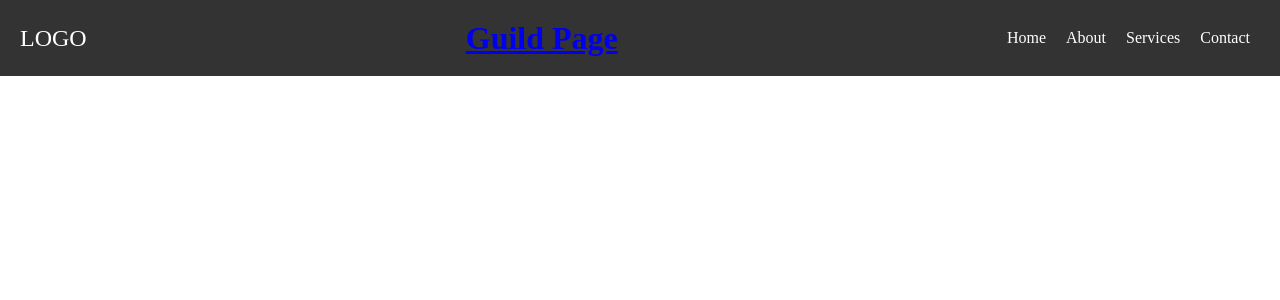
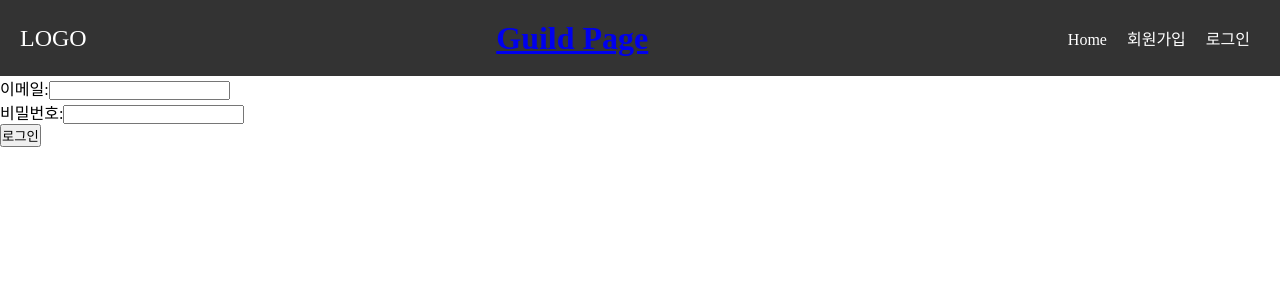
Before and after one commit to henniyoon/guild-manager, a React (Create React App) app: page /Login in a window 1280 px wide. Shown: the top 300 px of the page. Built offline with nearby package versions, Linux system fonts and the light colour scheme.

Commit message:
기본적인 로그인폼 형태

```diff
--- a/src/App.tsx
+++ b/src/App.tsx
@@ -4,6 +4,7 @@ import Mainpage from './component/Mainpage';
 import Guildpage from './component/Guildpage';
 import Graphpage from './component/Graphpage';
 import Adminpage from './component/Adminpage'
+import Loginpage from './component/Loginpage';
 
 const App: React.FC = () => {
   return (
@@ -12,6 +13,7 @@ const App: React.FC = () => {
       <Route path="/Guildpage/:server/:guild" element={<Guildpage />} />
       <Route path="/Graphpage/:memberName" element={<Graphpage />} />
       <Route path="/Adminpage" element={<Adminpage />} />
+      <Route path="/Login" element={<Loginpage />} />
     </Routes>
   );
 };
--- a/src/component/Header.tsx
+++ b/src/component/Header.tsx
@@ -10,9 +10,8 @@ const Header = () => {
       </h1>
       <nav className="nav">
         <a href="/">Home</a>
-        <a href="/about">About</a>
-        <a href="/services">Services</a>
-        <a href="/contact">Contact</a>
+        <a href="/SignUp">회원가입</a>
+        <a href="/Login">로그인</a>
       </nav>
     </header>
   );
--- /dev/null
+++ b/src/component/Login.tsx
@@ -0,0 +1,52 @@
+import React, { useState } from 'react';
+
+interface LoginProps {
+  // 필요한 경우 추가 props 정의
+}
+
+const Login: React.FC<LoginProps> = () => {
+  const [email, setEmail] = useState('');
+  const [password, setPassword] = useState('');
+
+  const handleEmailChange = (e: React.ChangeEvent<HTMLInputElement>) => {
+    setEmail(e.target.value);
+  };
+
+  const handlePasswordChange = (e: React.ChangeEvent<HTMLInputElement>) => {
+    setPassword(e.target.value);
+  };
+
+  const handleSubmit = (e: React.FormEvent<HTMLFormElement>) => {
+    e.preventDefault();
+    console.log('로그인 시도:', email, password);
+    // 여기서 로그인 로직 구현 (예: API 호출)
+  };
+
+  return (
+    <form onSubmit={handleSubmit}>
+      <div>
+        <label htmlFor="email">이메일:</label>
+        <input
+          type="email"
+          id="email"
+          value={email}
+          onChange={handleEmailChange}
+          required
+        />
+      </div>
+      <div>
+        <label htmlFor="password">비밀번호:</label>
+        <input
+          type="password"
+          id="password"
+          value={password}
+          onChange={handlePasswordChange}
+          required
+        />
+      </div>
+      <button type="submit">로그인</button>
+    </form>
+  );
+};
+
+export default Login;
--- /dev/null
+++ b/src/component/Loginpage.tsx
@@ -0,0 +1,7 @@
+import Login from "./Login";
+
+const Loginpage = () => {
+  return <Login />;
+};
+
+export default Loginpage;
```
Also changed, not shown: 1 other file (tests, documents, lock files or other folders).
